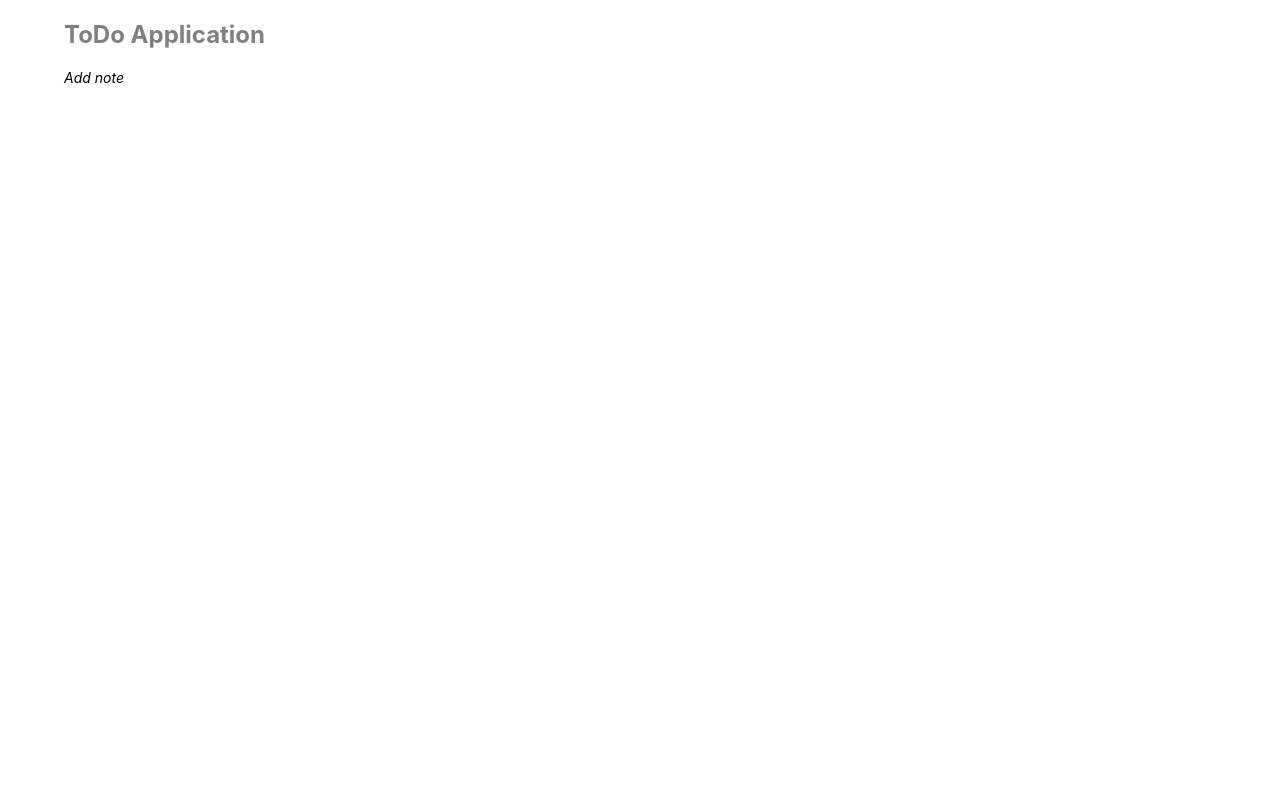
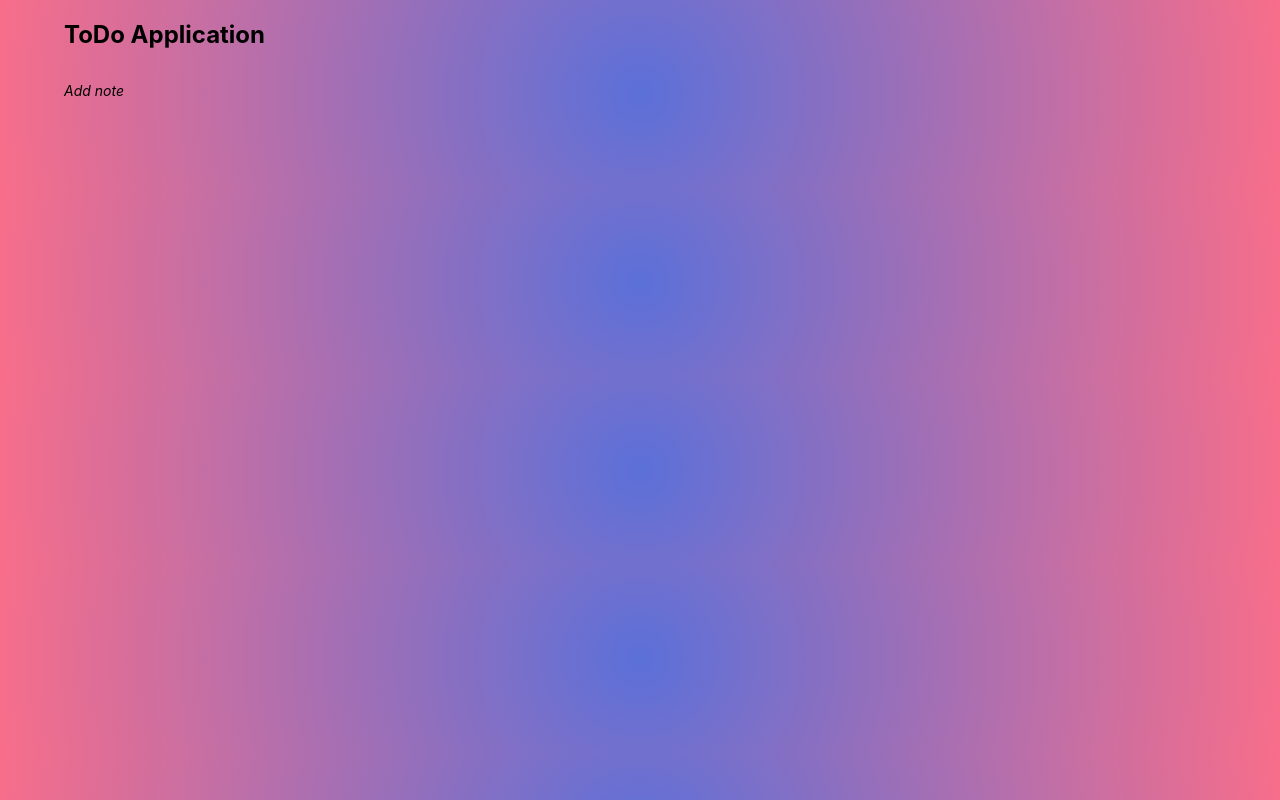
Before and after one commit to pesto-students/p7-jitesh-sutariyaparas, a React (Create React App) app in the folder Week-12/todo-app/: page / in a window 1280 px wide. Built offline with nearby package versions, Linux system fonts and the light colour scheme.

Commit message:
Add gradient background

```diff
--- a/Week-12/todo-app/src/App.css
+++ b/Week-12/todo-app/src/App.css
@@ -5,7 +5,8 @@
 header {
   padding-left: 5%;
   padding-right: 5%;
-  color: gray;
+  padding-bottom: 1%;
+  color: black;
 }
 
 .body-header {
@@ -14,4 +15,5 @@ header {
 }
 .btn-add {
   font-size: 14px;
+  border-radius: 10px;
 }
--- a/Week-12/todo-app/src/App.js
+++ b/Week-12/todo-app/src/App.js
@@ -64,21 +64,15 @@ const TodoApp = () => {
   };
 
   return (
-    <>
+    <div className="todo-app">
       <header>
         <div>
           <h2>ToDo Application</h2>
         </div>
       </header>
       <div className="body-header">
-          <div className="btn btn-success btn-sm btn-add">
-            <i
-              className="fas fa-plus-circle"
-              onClick={showTodoForm}
-            >
-              {" "}
-              Add note
-            </i>
+        <div className="btn btn-success btn-sm btn-add" onClick={showTodoForm}>
+          <i className="fas fa-plus-circle"> Add note</i>
         </div>
       </div>
       {ShowForm ? (
@@ -99,7 +93,7 @@ const TodoApp = () => {
         actionEdit={actionEdit}
       />
       <footer></footer>
-    </>
+    </div>
   );
 };
 
--- a/Week-12/todo-app/src/Todo-card.js
+++ b/Week-12/todo-app/src/Todo-card.js
@@ -1,5 +1,5 @@
 import "./Todo-list.css";
-// import React, { useState } from "react";
+import React from "react";
 
 const TodoCard = ({ values, removeNote, doneNote, editNote }) => {
   const removeCard = () => {
--- a/Week-12/todo-app/src/Todo-list.css
+++ b/Week-12/todo-app/src/Todo-list.css
@@ -1,8 +1,9 @@
 .todo-card {
-  background-color: lightblue;
   padding: 1%;
   border-radius: 10px;
   margin: 5px;
+  background-color: #ffdee9;
+  background-image: linear-gradient(0deg, #ffdee9 0%, #b5fffc 100%);
 }
 
 .card-list {
@@ -12,8 +13,8 @@
   padding-top: 2%;
 }
 
-card-btn {
-  font-size: 15px;
+.card-btn {
+  margin-right: 10px;
 }
 
 .card-edit-btn {
@@ -31,10 +32,10 @@ card-btn {
   padding: 0px;
   float: right;
 }
-.note-status{
-    float:right
+.note-status {
+  float: right;
 }
 
-.description-field{
+.description-field {
   margin-bottom: 5px;
 }
--- a/Week-12/todo-app/src/index.css
+++ b/Week-12/todo-app/src/index.css
@@ -1,16 +1,18 @@
 body {
   margin: 0;
-  font-family: -apple-system, BlinkMacSystemFont, 'Segoe UI', 'Roboto', 'Oxygen',
-    'Ubuntu', 'Cantarell', 'Fira Sans', 'Droid Sans', 'Helvetica Neue',
+  font-family: -apple-system, BlinkMacSystemFont, "Segoe UI", "Roboto", "Oxygen",
+    "Ubuntu", "Cantarell", "Fira Sans", "Droid Sans", "Helvetica Neue",
     sans-serif;
   -webkit-font-smoothing: antialiased;
   -moz-osx-font-smoothing: grayscale;
+  background: rgb(51,77,207);
+  background: radial-gradient(circle, rgba(51,77,207,0.8044467787114846) 0%, rgba(246,76,111,0.8128501400560224) 100%);
 }
 
 code {
-  font-family: source-code-pro, Menlo, Monaco, Consolas, 'Courier New',
+  font-family: source-code-pro, Menlo, Monaco, Consolas, "Courier New",
     monospace;
 }
 
-@import url('https://maxcdn.bootstrapcdn.com/bootstrap/3.3.7/css/bootstrap.min.css');
+@import url("https://maxcdn.bootstrapcdn.com/bootstrap/3.3.7/css/bootstrap.min.css");
 @import url("https://cdnjs.cloudflare.com/ajax/libs/font-awesome/5.15.3/css/all.min.css");
```
Lines whose indentation alone changed are shown as unchanged.
